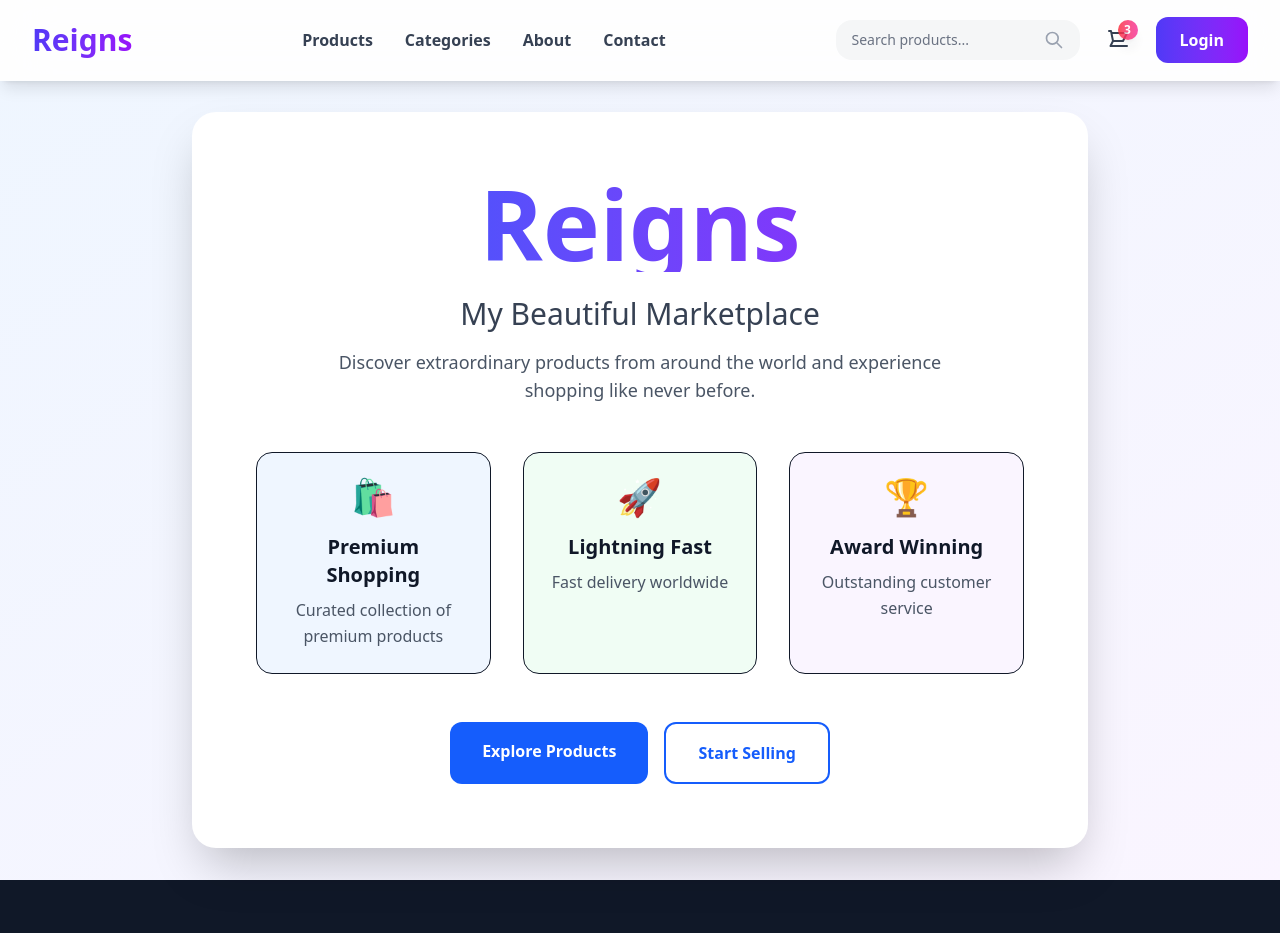
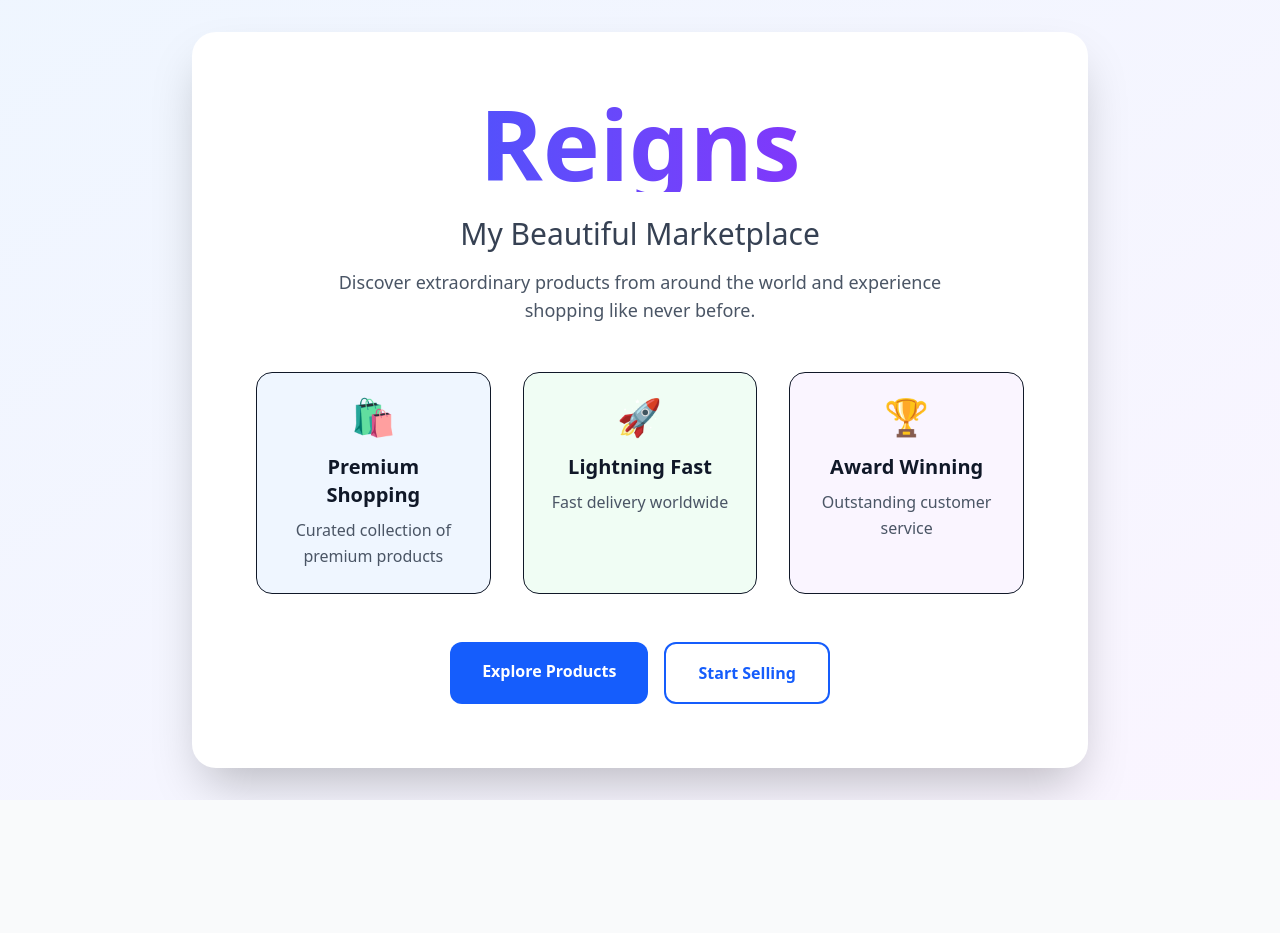
Before and after one commit to eddyreigns/reigns, a Next.js app: page / in a window 1280 px wide. Shown: the top 933 px of the page. After the commit the page ends 800 px from the top, so only its background shows below. Built offline with nearby package versions, Linux system fonts and the light colour scheme.

Commit message:
Simplify layout to resolve import issues
cgen-603321029d4f4c788f410926a6d5fc32

```diff
--- a/app/layout.tsx
+++ b/app/layout.tsx
@@ -1,6 +1,4 @@
 import './globals.css'
-import Header from '../components/Header'
-import Footer from '../components/Footer'
 
 export const metadata = {
   title: 'Reigns - My Beautiful Market',
@@ -15,11 +13,9 @@ export default function RootLayout({
   return (
     <html lang="en">
       <body className="min-h-screen bg-gray-50">
-        <Header />
-        <main className="pt-16 md:pt-20 min-h-screen">
+        <main className="min-h-screen">
           {children}
         </main>
-        <Footer />
       </body>
     </html>
   )
```
